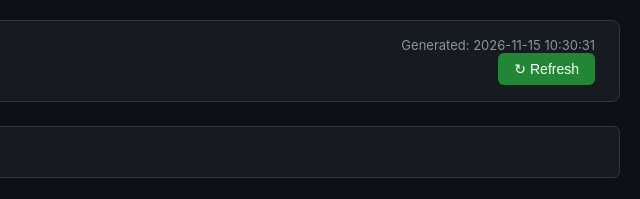
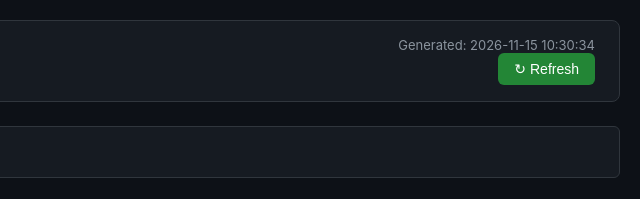
Before and after one commit to gayathritamilselvan/galaxy-dashboards, a plain HTML site: page pr-metrics.html in a window 1280 px wide. Shown: the top 199 px of the page, 640-1280 px from the left. Drawn offline with Linux system fonts and the light colour scheme.

Commit message:
Dashboard update 2026-11-15 10:30

```diff
--- a/pr-metrics.html
+++ b/pr-metrics.html
@@ -207,7 +207,7 @@
             <div class="meta">Celeste & Mars Teams | blackboard-learn/ultra | Last 30 days</div>
         </div>
         <div style="text-align:right">
-            <div class="meta" id="lastUpdated">Generated: 2026-11-15 10:30:31</div>
+            <div class="meta" id="lastUpdated">Generated: 2026-11-15 10:30:34</div>
             <button class="refresh-btn" onclick="refreshDashboard()">&#x21bb; Refresh</button>
         </div>
     </div>
```
